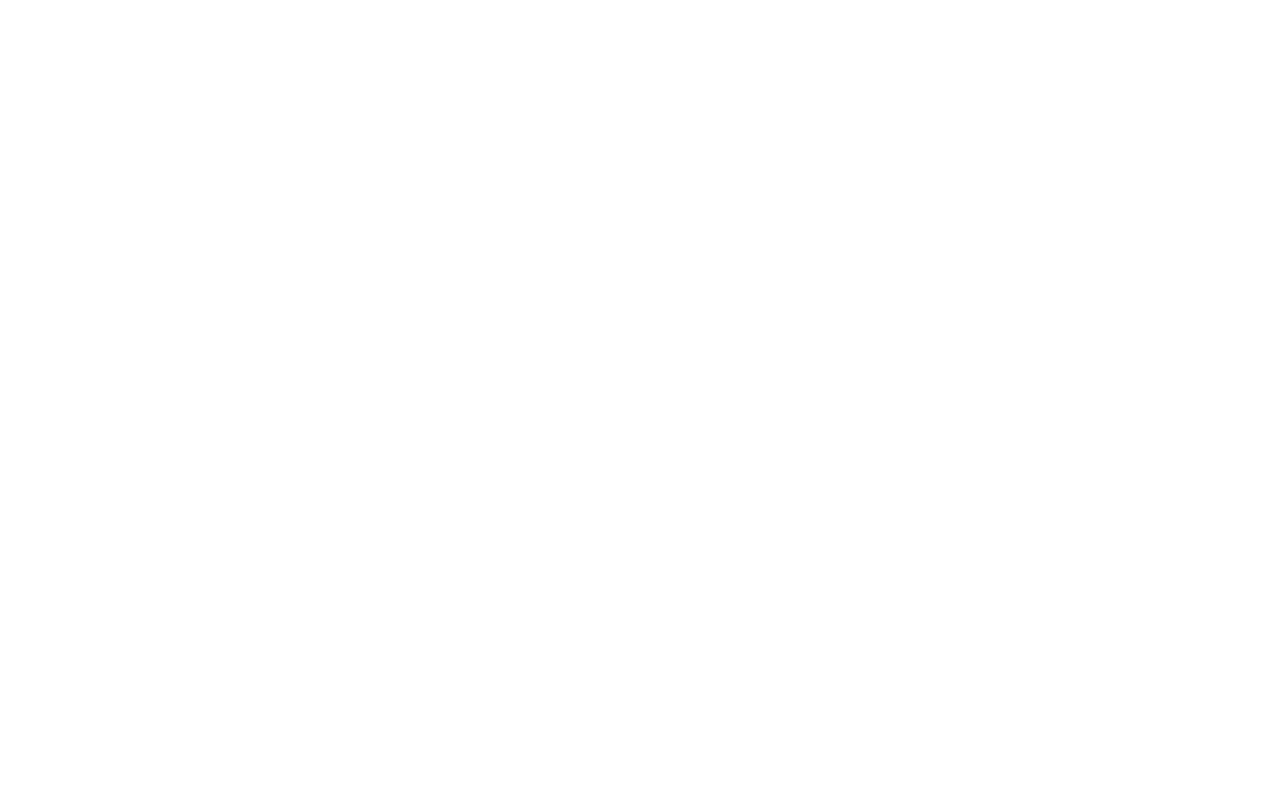
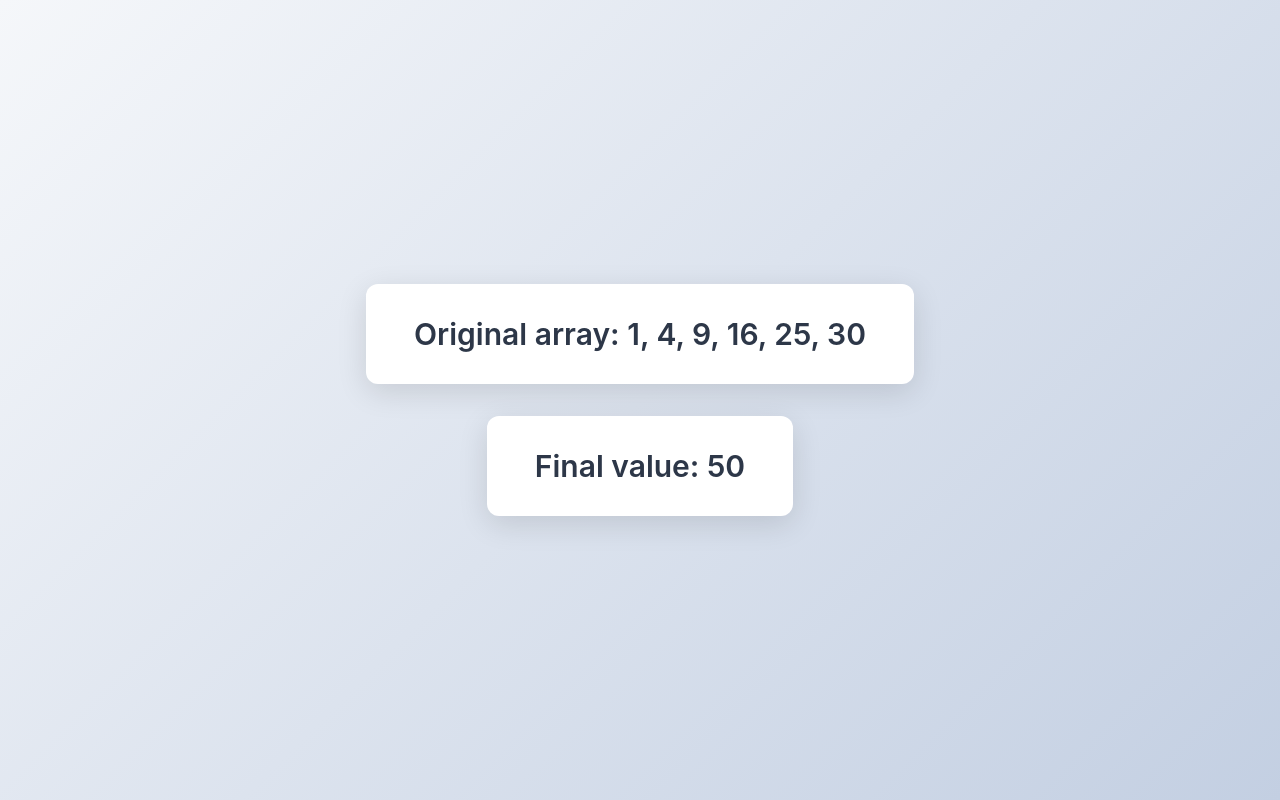
Before and after one commit to mikeyj777/functional_programming_problem_set, a React (Create React App) app in the folder client/: page /002 in a window 1280 px wide. Before the commit this address had no page. Built offline with nearby package versions, Linux system fonts and the light colour scheme.

Commit message:
first 3 problems complete

```diff
--- a/client/src/App.js
+++ b/client/src/App.js
@@ -2,6 +2,9 @@
 import { BrowserRouter as Router, Routes, Route } from 'react-router-dom';
 import Home from './components/Home';
 import Functional from './components/Functional';
+import Func001 from './components/001';
+import Func002 from './components/002';
+import Func003 from './components/003';
 import './App.css';
 import './styles/global.css';
 
@@ -12,6 +15,9 @@
         <Routes>
           <Route path="/" element={<Home />} />
           <Route path="/func" element={<Functional />} />
+          <Route path="/001" element={<Func001 />} />
+          <Route path="/002" element={<Func002 />} />
+          <Route path="/003" element={<Func003 />} />
         </Routes>
       </div>
     </Router>
--- /dev/null
+++ b/client/src/components/001.jsx
@@ -0,0 +1,26 @@
+import React, { useState, useEffect } from 'react';
+
+// Create a function that takes an array of numbers and returns a new array with each number doubled.
+
+const Func001 = ( {arr = [1, 4, 9, 16]} ) => {
+  const [doubledArr, setDoubledArr] = useState([]);
+
+  const doubleNumbers = (arr) => arr.map(num => num * 2);
+
+  useEffect(() => {
+    setDoubledArr(doubleNumbers(arr));
+  }, [arr]);
+
+  return (
+    <div className="func-container">
+      <div className="func-card">
+        <h1 className="func-text">Original array: {arr.join(', ')}</h1>
+      </div>
+      <div className="func-card">
+        <h1 className="func-text">Doubled array: {doubledArr.join(', ')}</h1>
+      </div>
+    </div>
+  );
+};
+
+export default Func001;
--- /dev/null
+++ b/client/src/components/002.jsx
@@ -0,0 +1,26 @@
+import React, { useState, useEffect } from 'react';
+
+// Write a function that takes an array of numbers and returns the sum of all even numbers in the array.
+
+const Func002 = ( {arr = [1, 4, 9, 16, 25, 30]} ) => {
+  const [finalVal, setFinalVal] = useState(0);
+
+  useEffect(() => {
+    setFinalVal(arr
+      .filter(arr => arr % 2 === 0)
+      .reduce((accumulator, currentValue) => accumulator + currentValue, 0));
+  }, [arr]);
+
+  return (
+    <div className="func-container">
+      <div className="func-card">
+        <h1 className="func-text">Original array: {arr.join(', ')}</h1>
+      </div>
+      <div className="func-card">
+        <h1 className="func-text">Final value: {finalVal}</h1>
+      </div>
+    </div>
+  );
+};
+
+export default Func002;
--- /dev/null
+++ b/client/src/components/003.jsx
@@ -0,0 +1,29 @@
+import React, { useState, useEffect } from 'react';
+
+// notes for claude:
+// functional programming problem set.
+// please review with sandwich method.
+
+// problem:Create a function that takes an array of strings and returns a
+// new array containing only the strings that are longer than 5 characters.
+
+const Func003 = ( {arr = ["longer", "words", "are", "kept", "the", "rest", "are", "algorithm", "fodder"]} ) => {
+  const [finalArr, setFinalArr] = useState([]);
+
+  useEffect(() => {
+    setFinalArr(arr.filter(word => word.length > 5));
+  }, [arr]);
+
+  return (
+    <div className="func-container">
+      <div className="func-card">
+        <h1 className="func-text">Original array: {arr.join(', ')}</h1>
+      </div>
+      <div className="func-card">
+        <h1 className="func-text">Final array: {finalArr.join(', ')}</h1>
+      </div>
+    </div>
+  );
+};
+
+export default Func003;
--- a/client/src/styles/functional.css
+++ b/client/src/styles/functional.css
@@ -1,6 +1,8 @@
 .func-container {
   min-height: 100vh;
   display: flex;
+  flex-direction: column; /* Add this */
+  gap: 2rem; /* Add this */
   justify-content: center;
   align-items: center;
   background: linear-gradient(135deg, #f5f7fa 0%, #c3cfe2 100%);
```
Also changed, not shown: 2 other files (tests, documents, lock files or other folders).
